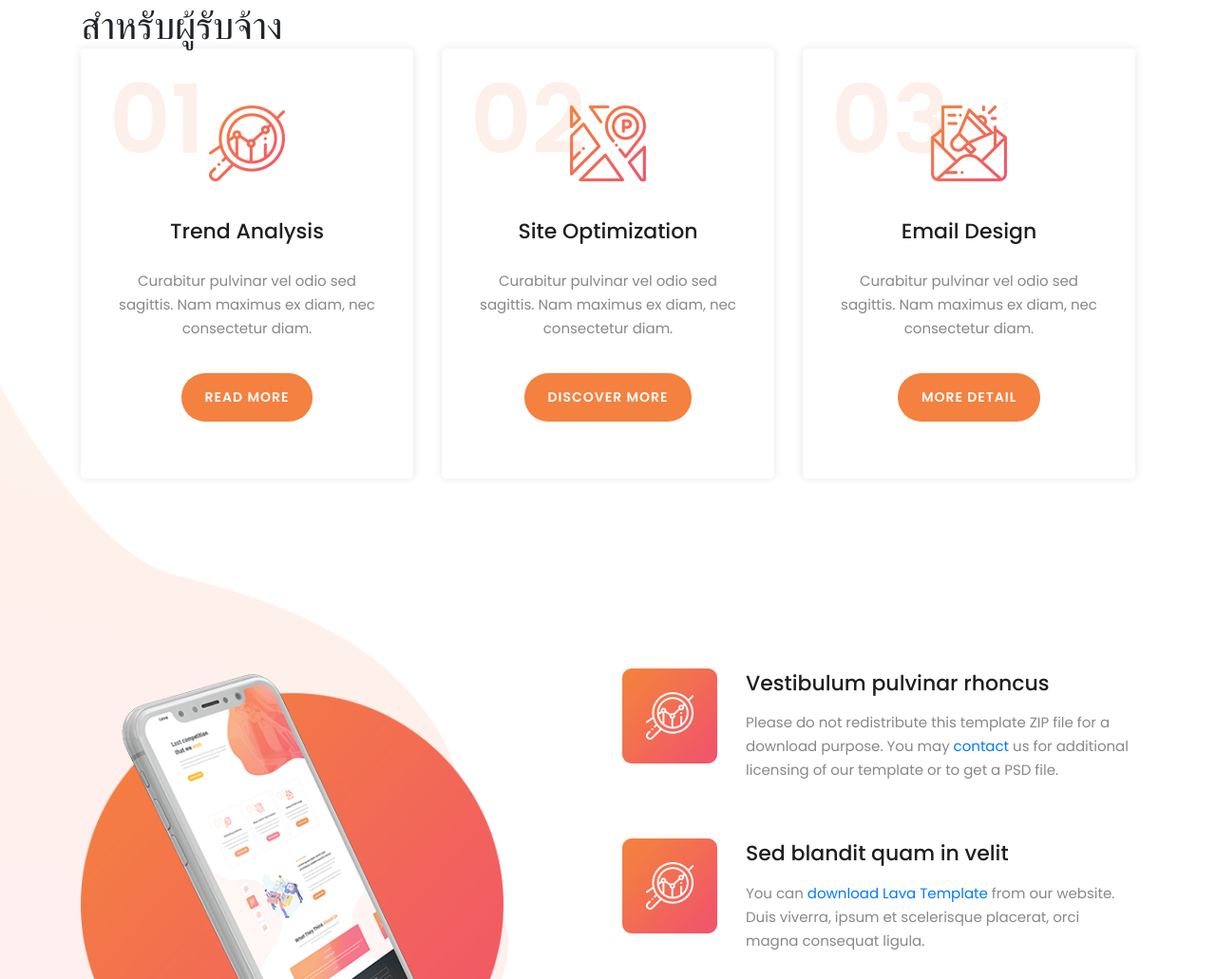
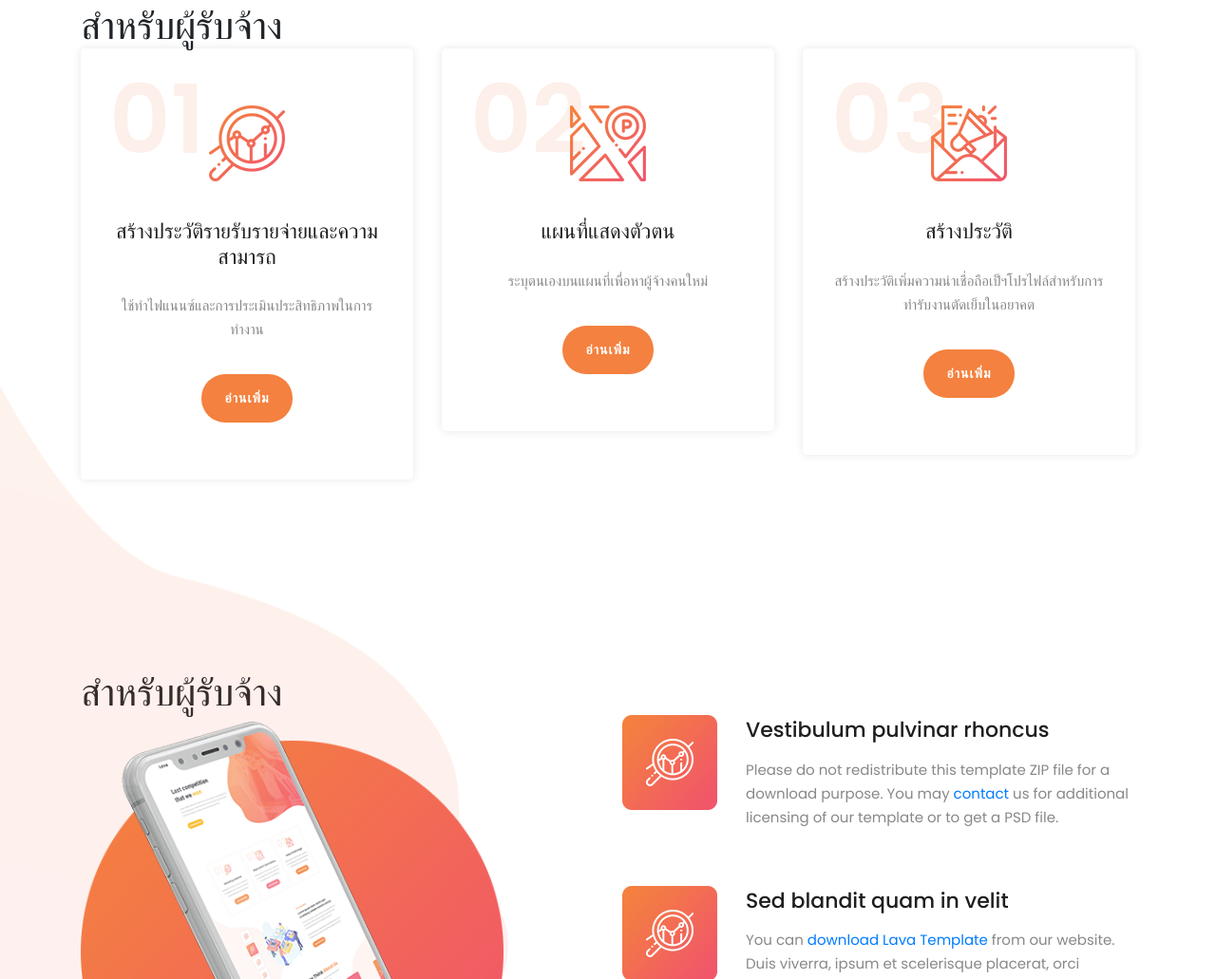
Before and after one commit to PlusMetha/sewside, a plain HTML site: page index.html in a window 1280 px wide. Shown: the part 1572-2603 px from the top of the page at 95% size. Drawn offline with Linux system fonts and the light colour scheme.

Commit message:
Update index.html

```diff
--- a/index.html
+++ b/index.html
@@ -162,10 +162,10 @@ https://templatemo.com/tm-540-lava-landing-page
                         <div class="features-icon">
                             <h2>01</h2>
                             <img src="assets/images/features-icon-1.png" alt="">
-                            <h4>Trend Analysis</h4>
-                            <p>Curabitur pulvinar vel odio sed sagittis. Nam maximus ex diam, nec consectetur diam.</p>
+                            <h4>สร้างประวัติรายรับรายจ่ายและความสามารถ</h4>
+                            <p>ใช้ทำไฟแนนซ์และการประเมินประสิทธิภาพในการทำงาน</p>
                             <a href="#testimonials" class="main-button">
-                                Read More
+                                อ่านเพิ่ม
                             </a>
                         </div>
                     </div>
@@ -176,10 +176,10 @@ https://templatemo.com/tm-540-lava-landing-page
                         <div class="features-icon">
                             <h2>02</h2>
                             <img src="assets/images/features-icon-2.png" alt="">
-                            <h4>Site Optimization</h4>
-                            <p>Curabitur pulvinar vel odio sed sagittis. Nam maximus ex diam, nec consectetur diam.</p>
+                            <h4>แผนที่แสดงตัวตน</h4>
+                            <p>ระบุตนเองบนแผนที่เพื่อหาผู้จ้างคนใหม่</p>
                             <a href="#testimonials" class="main-button">
-                                Discover More
+                                อ่านเพิ่ม
                             </a>
                         </div>
                     </div>
@@ -190,10 +190,10 @@ https://templatemo.com/tm-540-lava-landing-page
                         <div class="features-icon">
                             <h2>03</h2>
                             <img src="assets/images/features-icon-3.png" alt="">
-                            <h4>Email Design</h4>
-                            <p>Curabitur pulvinar vel odio sed sagittis. Nam maximus ex diam, nec consectetur diam.</p>
+                            <h4>สร้างประวัติ</h4>
+                            <p>สร้างประวัติเพิ่มความน่าเชื่อถือเป็ฯโปรไฟล์สำหรับการทำรับงานตัดเย็บในอยาคต</p>
                             <a href="#testimonials" class="main-button">
-                                More Detail
+                                อ่านเพิ่ม
                             </a>
                         </div>
                     </div>
@@ -207,7 +207,7 @@ https://templatemo.com/tm-540-lava-landing-page
 
     <!-- ***** Features Big Item Start ***** -->
     <section class="section" id="promotion">
-        <div class="container">
+        <div class="container"> <h1>สำหรับผู้รับจ้าง</h1>
             <div class="row">
                 <div class="left-image col-lg-5 col-md-12 col-sm-12 mobile-bottom-fix-big"
                     data-scroll-reveal="enter left move 30px over 0.6s after 0.4s">
```
